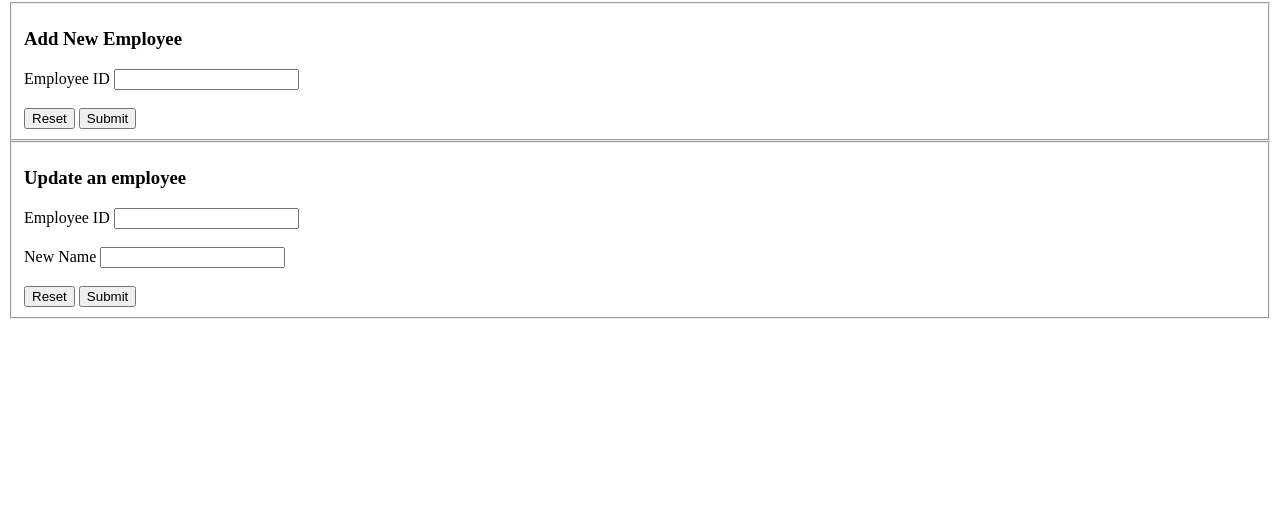
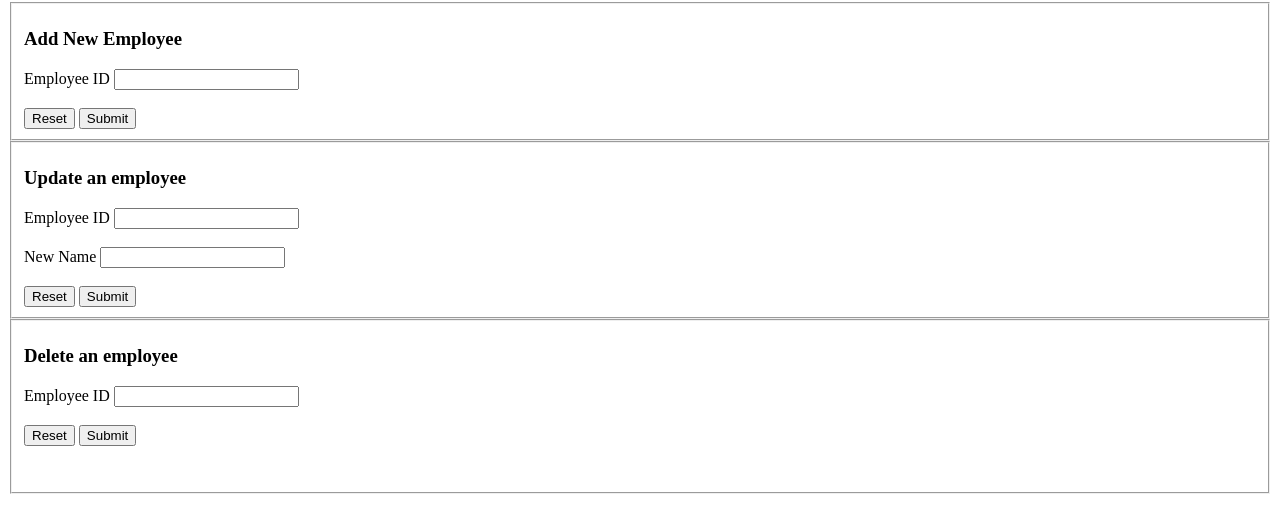
Before and after one commit to mishs/mishs-node-crud-refresher, a website: page index.html in a window 1280 px wide. Shown: the part 78-610 px from the top of the page. Drawn offline with Linux system fonts and the light colour scheme.

Commit message:
For deleting employees

```diff
--- a/index.html
+++ b/index.html
@@ -36,5 +36,18 @@
         </fieldset>
        </form>
 
+       <form action="/delete" method="POST">
+        <fieldset>
+          <h3>Delete an employee</h3>
+          <label>Employee ID</label>
+          <input type ="text" id = 'empID' name="employeeID" required>
+          <br><br>
+          <button type ="reset">Reset</button>
+          <button type ="submit">Submit</button>
+          <br><br><br>
+        </fieldset>
+       </form>
+
+
 </body>
 </html>
```
